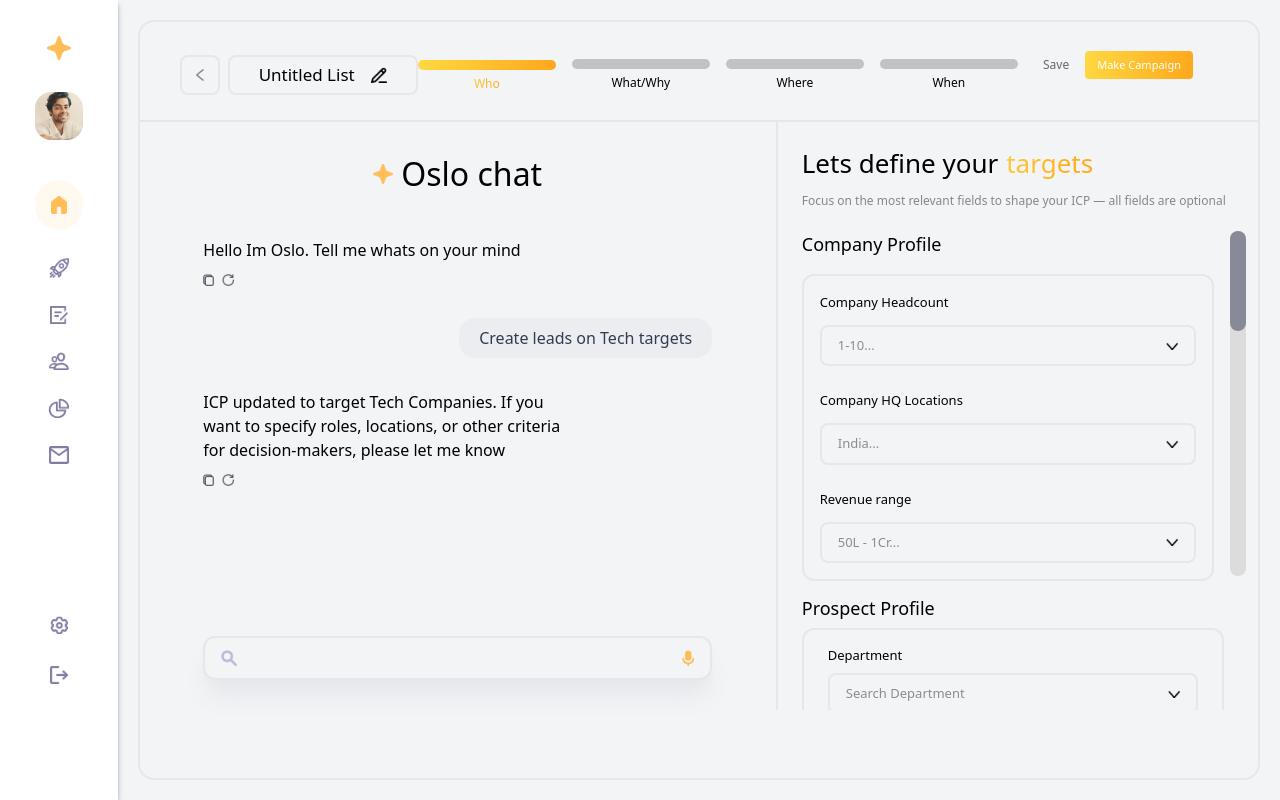
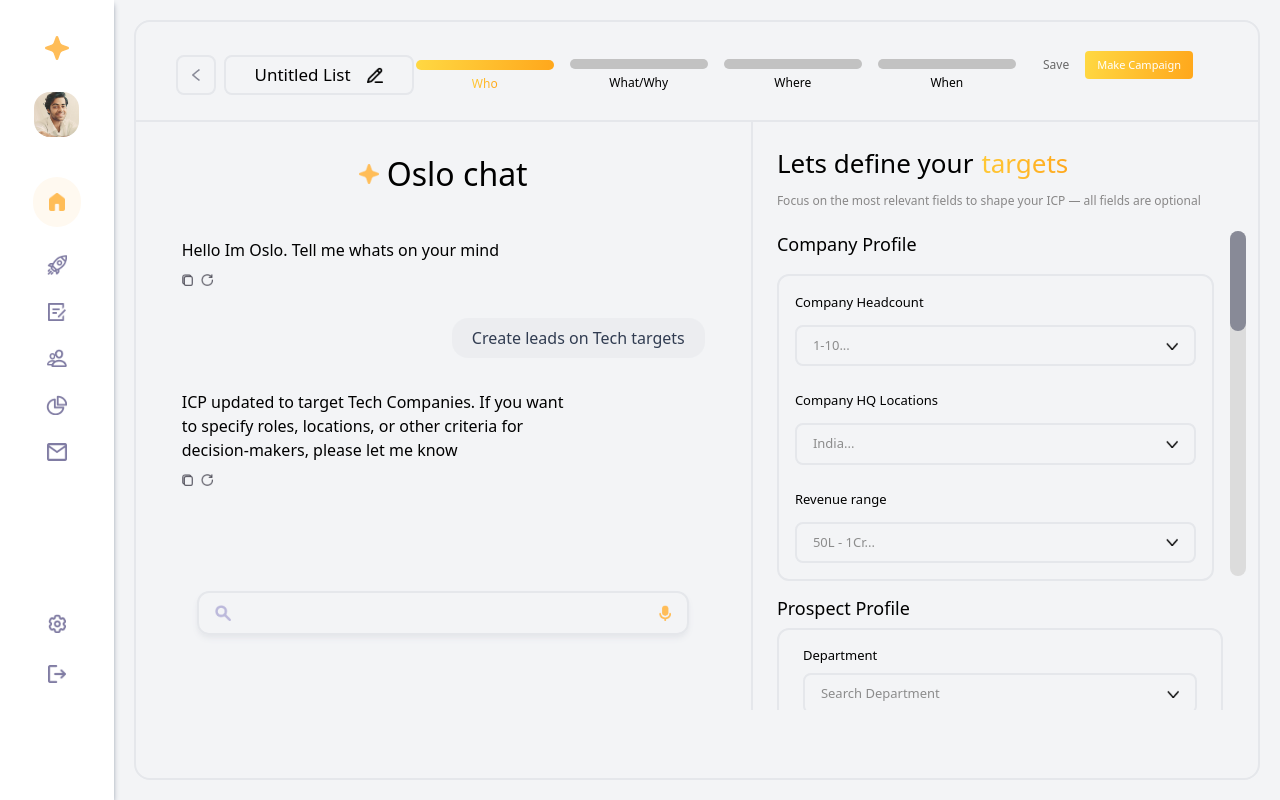
Before and after one commit to PraManGit17/Frontend_Task, a React (Vite) app in the folder app/: page / in a window 1280 px wide. Built offline with nearby package versions, Linux system fonts and the light colour scheme.

Commit message:
final submission

```diff
--- a/app/src/components/Sidebar.jsx
+++ b/app/src/components/Sidebar.jsx
@@ -1,22 +1,22 @@
 import React from 'react'
-import star from '../../public/star.jpg';
-import photo from '../../public/photo.jpg';
-import house from '../../public/house.jpg';
-import rocket from '../../public/rocket.jpg';
-import note from '../../public/note.jpg';
-import user from '../../public/user.png';
-import pie from '../../public/pie.jpg';
-import mail from '../../public/mail.jpg';
-import setting from '../../public/setting.jpg';
-import exit from '../../public/exit.jpg';
+import star from '/star.jpg';
+import photo from '/photo.jpg';
+import house from '/house.jpg';
+import rocket from '/rocket.jpg';
+import note from '/note.jpg';
+import user from '/user.png';
+import pie from '/pie.jpg';
+import mail from '/mail.jpg';
+import setting from '/setting.jpg';
+import exit from '/exit.jpg';
 
 const Sidebar = () => {
   return (
-    <div className='bg-white w-[130px] h-screen bg-screen shadow-md shadow-gray-400 flex flex-col items-center'>
+    <div className='bg-white w-[125px] h-screen bg-screen shadow-md shadow-gray-400 flex flex-col items-center'>
 
       <div className='w-1/2 py-9 flex flex-col items-center'>
         <img src={star} height={24} width={24} />
-        <img src={photo} className='rounded-2xl mt-[32px] h-[48px] w-[48px]' />
+        <img src={photo} className='rounded-2xl mt-[32px] h-[45px] w-[45px]' />
 
         <div className='w-full mt-[40px] flex flex-col gap-7 items-center'>
           <div className='p-4 rounded-full' style={{ background: "var(--secondary, rgba(255, 249, 240, 1))" }}>
--- a/app/src/section/ChatSection.jsx
+++ b/app/src/section/ChatSection.jsx
@@ -7,7 +7,7 @@ import mic from '../../public/mic.jpg';
 
 const ChatSection = () => {
   return (
-    <div className='w-[60%] h-full border-r-2 border-r-gray-200 rounded-bl-2xl
+    <div className='w-[55%] h-full border-r-2 border-r-gray-200 rounded-bl-2xl
     flex flex-col items-center py-7'>
 
       <div className='flex items-center gap-2'>
@@ -17,7 +17,7 @@ const ChatSection = () => {
         </div>
       </div>
 
-      <div className='w-[80%] mt-[40px] max-h-full flex flex-col gap-8'>
+      <div className='w-[85%] mt-[40px] max-h-full flex flex-col gap-8'>
         <div className='w-full'>
           <div className='font-poppins font-normal text-[16px]'>Hello Im Oslo. Tell me whats on your mind</div>
           <div className='flex items-center gap-2 mt-[12px]'>
@@ -42,8 +42,8 @@ const ChatSection = () => {
         </div>
       </div>
 
-      <div className='w-[80%] mt-[150px] flex items-center justify-between rounded-xl px-4 py-3 border-gray-200 border-2
-      shadow-gray-200 shadow-xl'>
+      <div className='w-[80%] mt-[105px] flex items-center justify-between rounded-xl px-4 py-3 border-gray-200 border-2
+      shadow-gray-200 shadow-md'>
         <img src={search} className='h-4 w-4' />
         <img src={mic} className='h-4 w-3' />
       </div>
```
